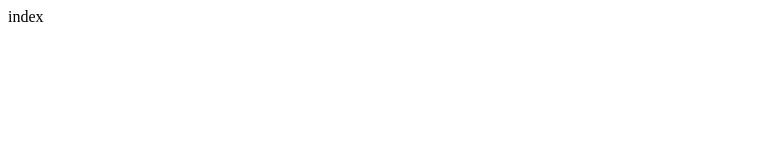
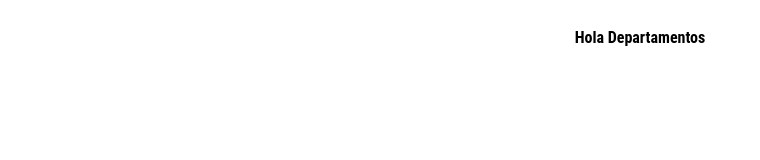
Before and after one commit to saiazar/numero-uno, a plain HTML site: page index.html in a window 1280 px wide. Shown: the whole page, without its empty margins (0-760 px from the left). Drawn offline with Linux system fonts and the light colour scheme.

Commit message:
agregue estilo

```diff
--- a/css/estilo.css
+++ b/css/estilo.css
@@ -1 +1,8 @@
-estilo
+.estilo
+{font-family: 'Roboto Condensed', sans-serif;
+color:  #7571ff
+font-size: 18px;
+font-weight: bold;
+padding-top: 20px;
+text-align: center;
+}
--- a/index.html
+++ b/index.html
@@ -1 +1,12 @@
-index
+<!DOCTYPE html>
+<html>
+<link href="css/estilo.css" rel="stylesheet" type="text/css">
+<head>
+	<title>Departamento</title>
+</head>
+<body>
+<div class="estilo">
+	Hola Departamentos
+</div>
+</body>
+</html>
```
